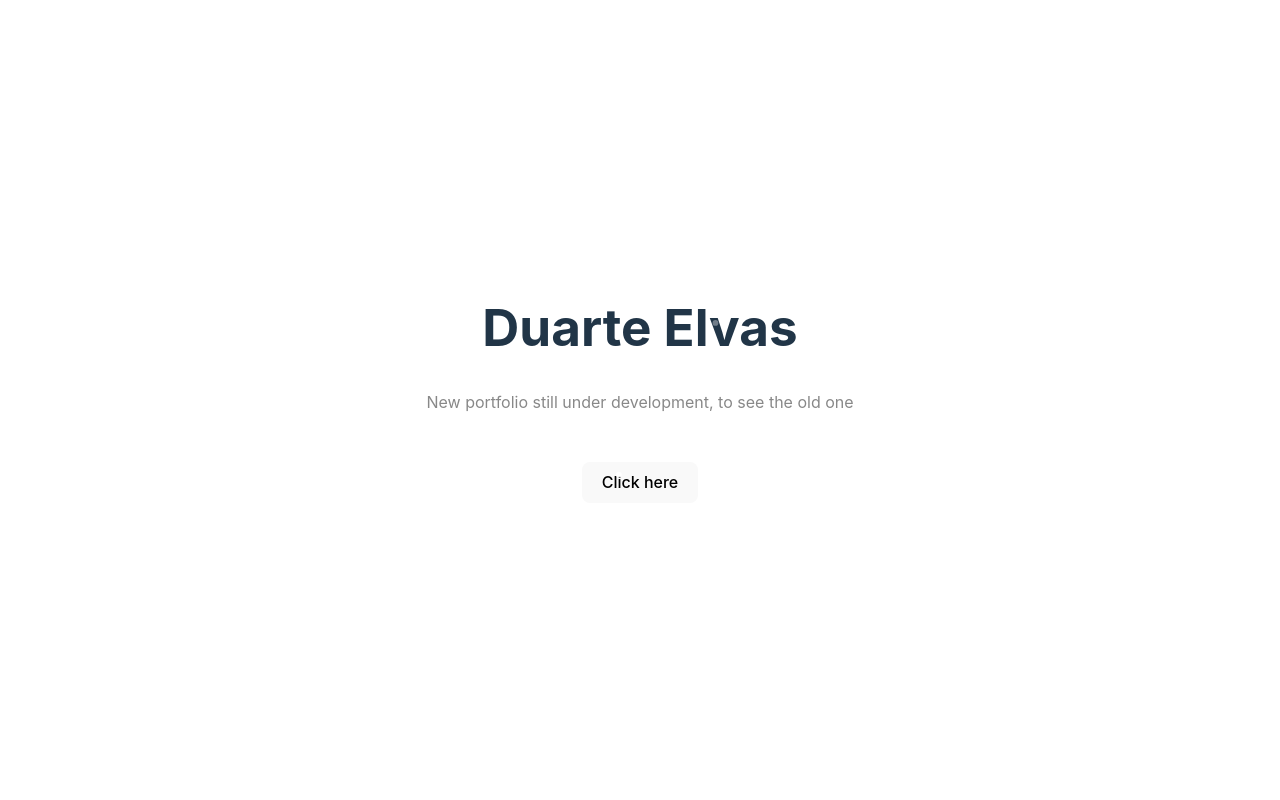
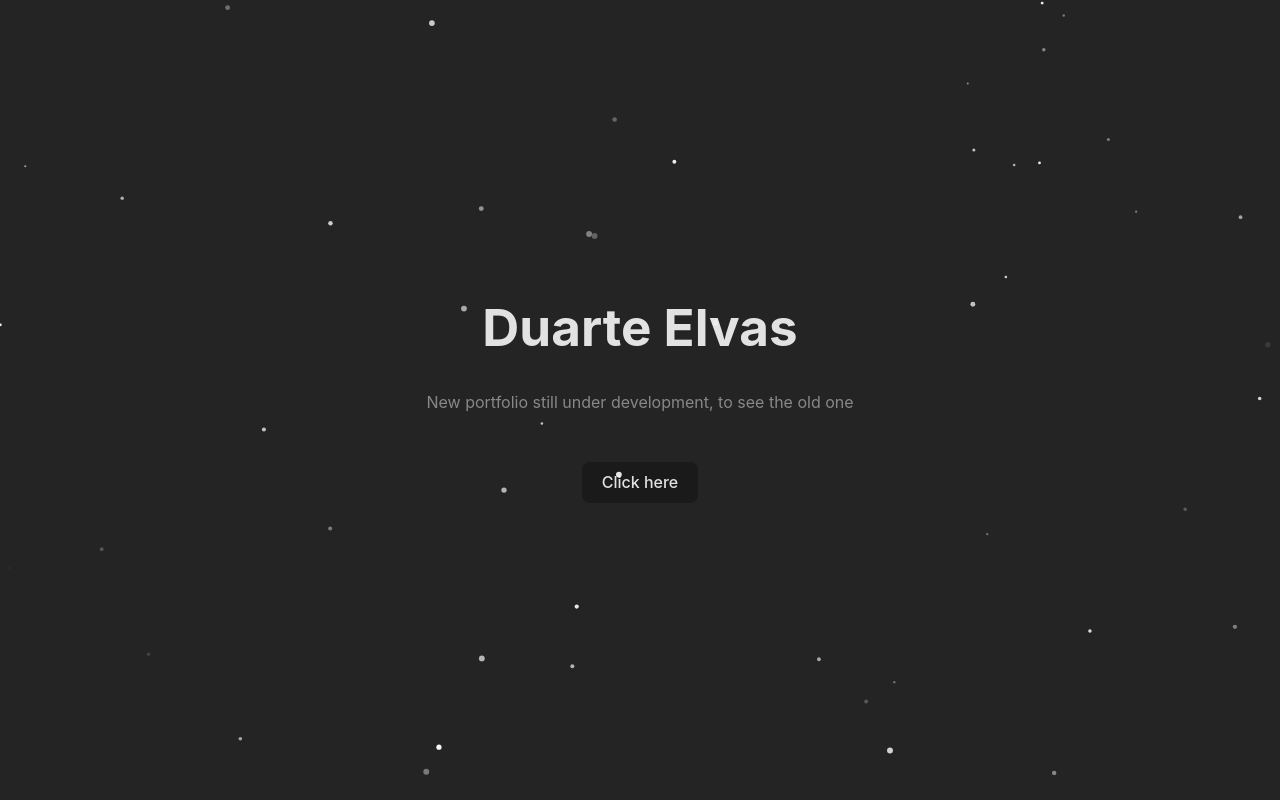
Before and after one commit to sdrrv/sdrrv.github.io, a React (Vite) app: page / in a window 1280 px wide. Built offline with nearby package versions, Linux system fonts and the light colour scheme.

Commit message:
css simplified

```diff
--- a/src/App.css
+++ b/src/App.css
@@ -3,33 +3,6 @@
   margin: 0 auto;
   padding: 2rem;
   text-align: center;
-}
-
-.logo {
-  height: 6em;
-  padding: 1.5em;
-  will-change: filter;
-}
-.logo:hover {
-  filter: drop-shadow(0 0 2em #646cffaa);
-}
-.logo.react:hover {
-  filter: drop-shadow(0 0 2em #61dafbaa);
-}
-
-@keyframes logo-spin {
-  from {
-    transform: rotate(0deg);
-  }
-  to {
-    transform: rotate(360deg);
-  }
-}
-
-@media (prefers-reduced-motion: no-preference) {
-  a:nth-of-type(2) .logo {
-    animation: logo-spin infinite 20s linear;
-  }
 }
 
 .card {
--- a/src/assets/ParticleBackground.tsx
+++ b/src/assets/ParticleBackground.tsx
@@ -4,7 +4,7 @@ import Particles from "react-tsparticles";
 function ParticleBackground() {
   return (
     <Particles
-      className="particle-background"
+        style={{zIndex: "-1"}}
       params={{
         particles: {
           number: {
--- a/src/index.css
+++ b/src/index.css
@@ -4,7 +4,6 @@
   line-height: 24px;
   font-weight: 400;
 
-  color-scheme: light dark;
   color: rgba(255, 255, 255, 0.87);
   background-color: #242424;
 
@@ -38,6 +37,7 @@ h1 {
 }
 
 button {
+  color: rgba(255, 255, 255, 0.87);
   border-radius: 8px;
   border: 1px solid transparent;
   padding: 0.6em 1.2em;
@@ -55,16 +55,3 @@ button:focus,
 button:focus-visible {
   outline: 4px auto -webkit-focus-ring-color;
 }
-
-@media (prefers-color-scheme: light) {
-  :root {
-    color: #213547;
-    background-color: #ffffff;
-  }
-  a:hover {
-    color: #747bff;
-  }
-  button {
-    background-color: #f9f9f9;
-  }
-}
```
